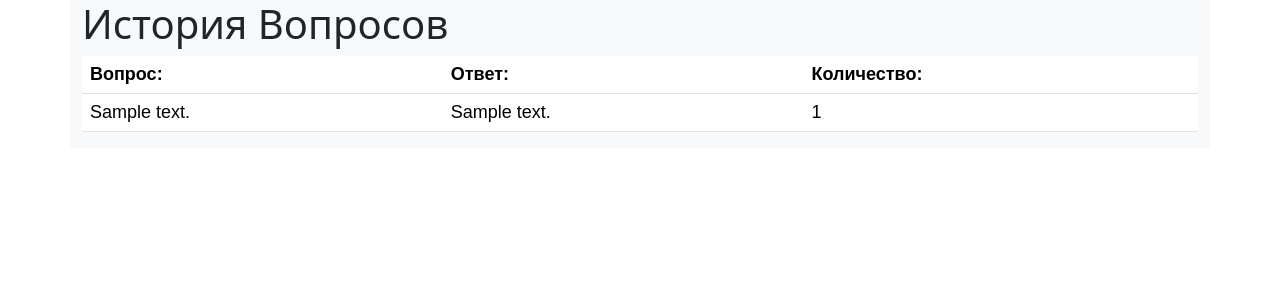
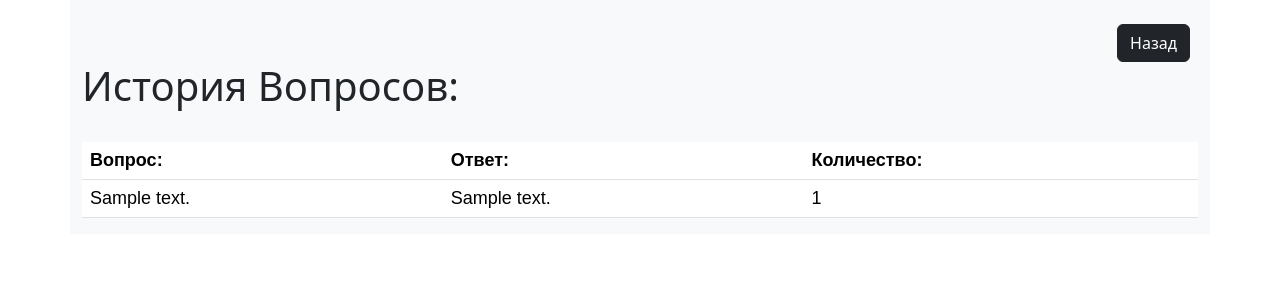
Before and after one commit to Cr7diesel/Softorium-v2, a Django app: page /history_questions/ in a window 1280 px wide. Shown: the top 300 px of the page. Run offline with Django 4.2, Linux system fonts and the light colour scheme; a user stored in the database is signed in; tables that the repository leaves empty hold one stand-in row (values such as "Sample post").

Commit message:
added some changes

```diff
--- a/magic_site/templates/history_questions.html
+++ b/magic_site/templates/history_questions.html
@@ -9,7 +9,12 @@
 </head>
 <body>
 <div class="container bg-light">
-    <h1>История Вопросов</h1>
+    <br>
+    <div class="text-end">
+           <a href="{% url 'question' %}"><button type="button" class="btn btn-dark text-white me-2">Назад</button></a>
+    </div>
+    <h1>История Вопросов:</h1>
+    <br>
         {% if questions %}
             <div class="table-responsive">
                 <table class="table" style="font-size:18px;font-family: 'Oswald', sans-serif;">
--- a/magic_site/templates/register.html
+++ b/magic_site/templates/register.html
@@ -9,6 +9,7 @@
     <link href="https://cdn.jsdelivr.net/npm/bootstrap@5.3.2/dist/css/bootstrap.min.css" rel="stylesheet" integrity="sha384-T3c6CoIi6uLrA9TneNEoa7RxnatzjcDSCmG1MXxSR1GAsXEV/Dwwykc2MPK8M2HN" crossorigin="anonymous">
 </head>
 <body>
+<br>
 <form method="post">
     {% csrf_token %}
     <input type="hidden" name="next" value="{{ next }}" />
--- a/magic_site/views.py
+++ b/magic_site/views.py
@@ -21,7 +21,7 @@ class RegisterUser(CreateView):
     form_class = RegisterUserForm
     template_name = "register.html"
     extra_context = {"title": "Регистрация"}
-    success_url = reverse_lazy("question")
+    success_url = reverse_lazy("login")
 
 
 class LoginUser(LoginView):
@@ -83,7 +83,7 @@ def get_history_questions(request):
                 .annotate(total=Count("text"))
             )
             .values("user", "text", "answer", "total")
-            .order_by("-asked_at")
+
         )
 
         if not questions:
```
